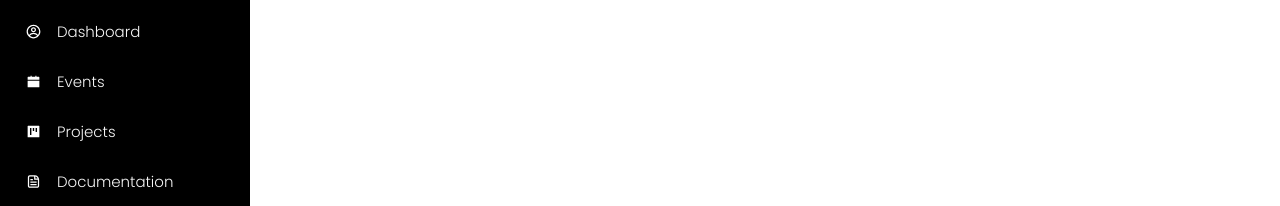
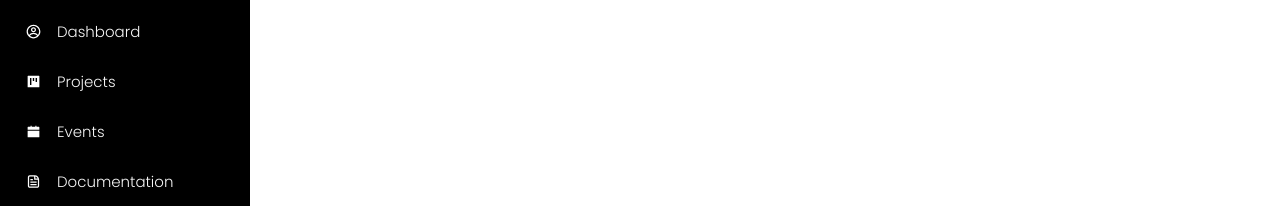
Before and after one commit to leehom22/airost-intranet, a React (Create React App) app: page / in a window 1280 px wide. Shown: the part 224-430 px from the top of the page. Built offline with nearby package versions, Linux system fonts and the light colour scheme.

Commit message:
initialized --v3

```diff
--- a/package.json
+++ b/package.json
@@ -6,6 +6,7 @@
     "@testing-library/jest-dom": "^5.16.5",
     "@testing-library/react": "^13.4.0",
     "@testing-library/user-event": "^13.5.0",
+    "mdb-react-ui-kit": "^6.0.0",
     "react": "^18.2.0",
     "react-dom": "^18.2.0",
     "react-icons": "^4.8.0",
--- a/src/components/Sidebar.js
+++ b/src/components/Sidebar.js
@@ -11,15 +11,15 @@ export const Sidebar = [
     cName: 'side-text'
   },
   {
+    title: 'Projects',
+    path: '/projects',
+    icon: <aiicon.AiFillProject />,
+    cName: 'side-text'
+  },
+  {
     title: 'Events',
     path: '/events',
     icon: <aiicon.AiFillCalendar />,
-    cName: 'side-text'
-  },
-  {
-    title: 'Projects',
-    path: '/projects',
-    icon: <aiicon.AiFillProject />,
     cName: 'side-text'
   },
   {
```
Also changed, not shown: 1 other file (tests, documents, lock files or other folders).
